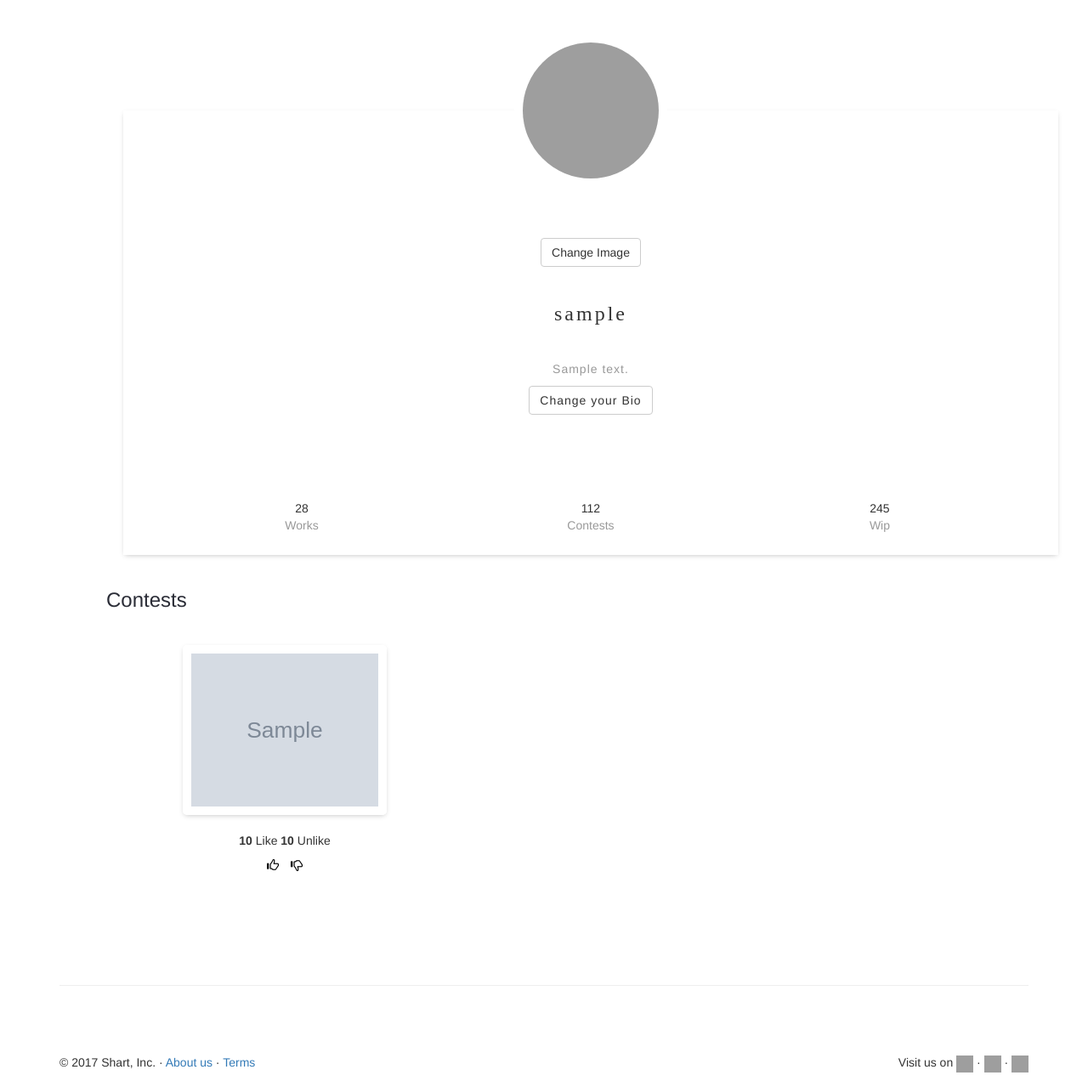
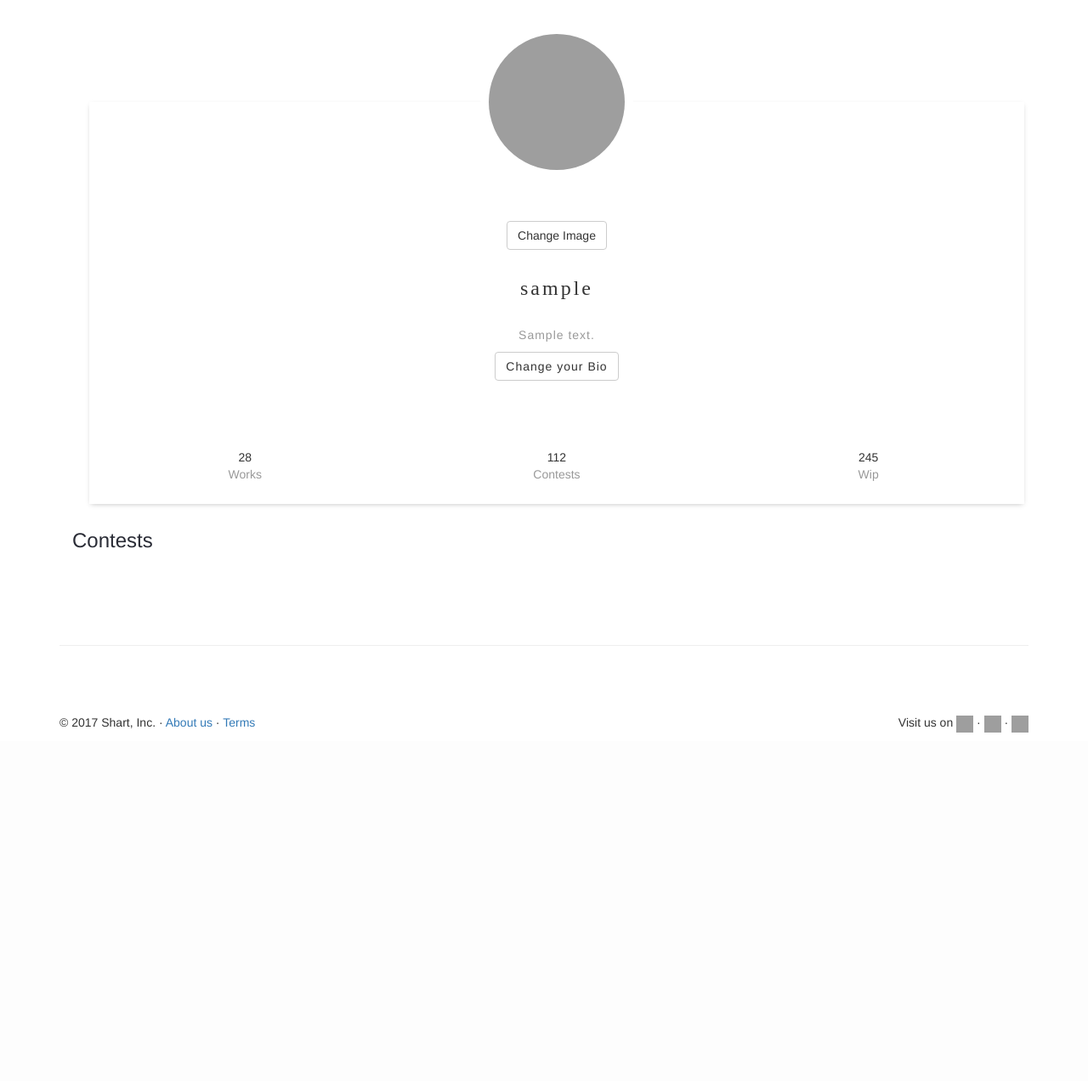
Before and after one commit to EmaBachi/shart, a Flask app: page /profile in a window 1280 px wide. Shown: the part 101-1373 px from the top of the page at 85% size. After the commit the page ends 963 px from the top, so only its background shows below. Run offline with Flask 2, Linux system fonts and the light colour scheme; the visitor is signed in with stand-in values (Sample User, id 1); grey boxes marked "Sample" are stand-in pictures; a database or web service that is not in the repository returns one stand-in record (values such as "Sample title"); some libraries are stand-ins or nearby versions; grey boxes are pictures that could not be loaded.

Commit message:
Fixed bug in profile

```diff
--- a/app.py
+++ b/app.py
@@ -607,7 +607,8 @@ def retrieve_images_contests(username):
 
     for item in query:
         for file in item['files']:
-            images.append(file)
+            if file['user'] == username:
+                images.append(file)
 
     return images
 
--- a/static/stylesheets/style.css
+++ b/static/stylesheets/style.css
@@ -97,7 +97,7 @@
 .rela-block {
   display: block;
   position: relative;
-  margin: 40px 40px 40px;
+  margin: 30px 0px;
 }
 .rela-inline {
   display: inline-block;
```
